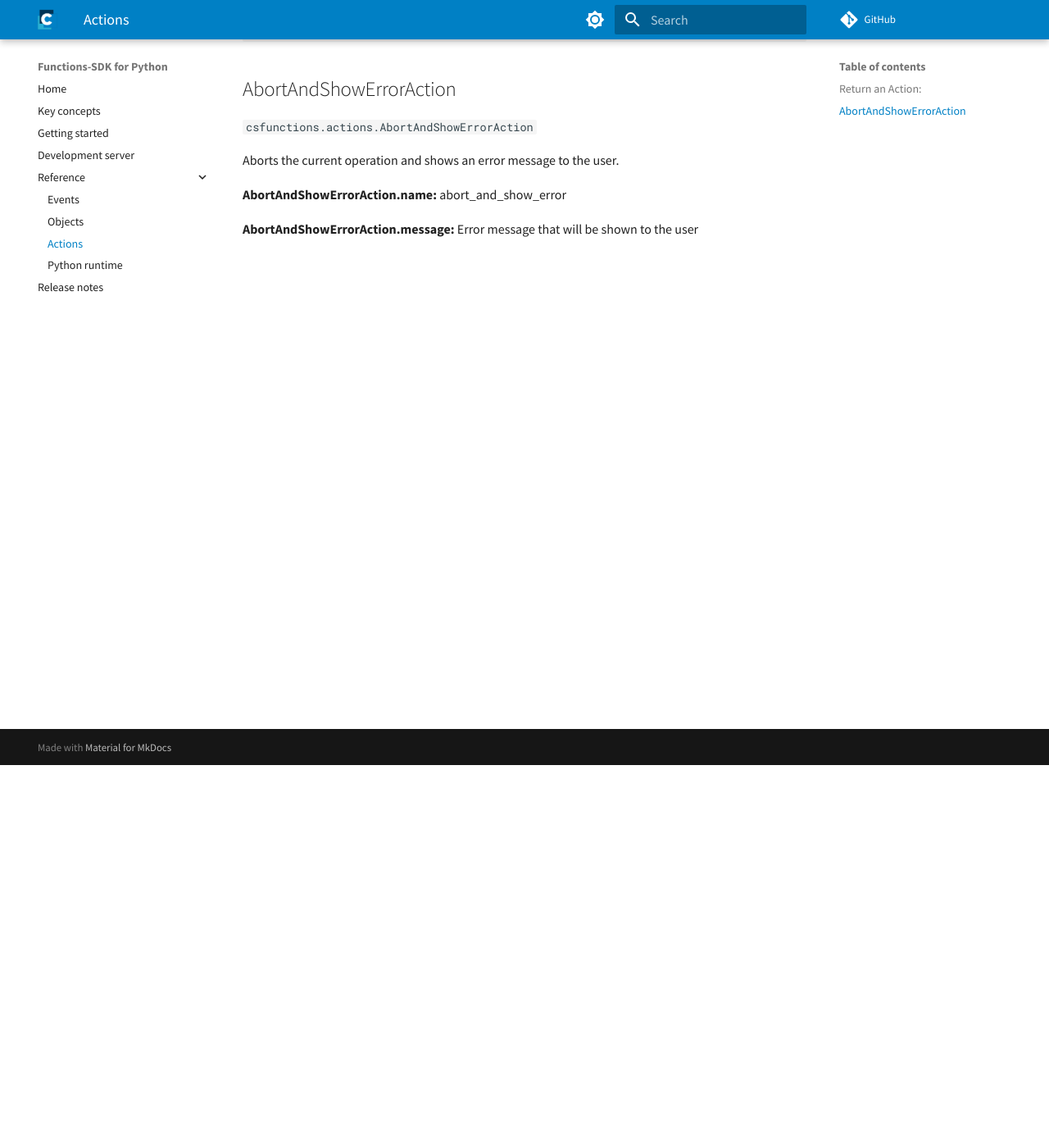
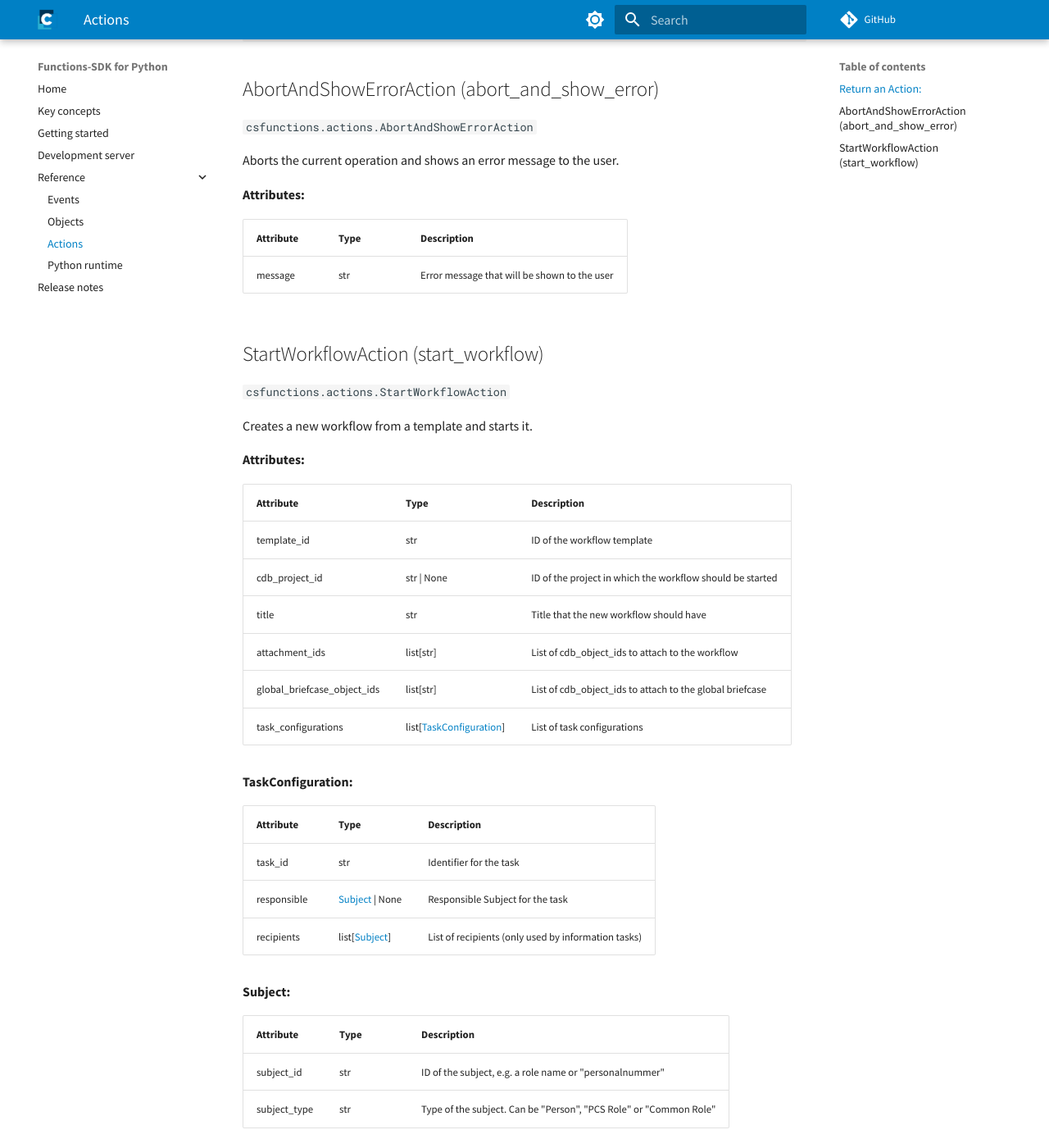
Before and after one commit to cslab/functions-sdk-python, an MkDocs documentation site: the page built from docs/reference/actions.md, in a window 1280 px wide and 1400 px high, scrolled down 467 px. Shown: the whole window at 82% size. Built offline with MkDocs 1.6.1 and Material for MkDocs 9.7.7, drawn with Linux system fonts in a browser that asks for light colours; comment, search, counter and statistics services are not loaded.

Commit message:
add docs

````diff
--- a/docs/reference/actions.md
+++ b/docs/reference/actions.md
@@ -12,13 +12,48 @@ def my_function(metadata, event, service):
     return AbortAndShowErrorAction(message="Custom error message.")
 ```
 
-## AbortAndShowErrorAction
+## AbortAndShowErrorAction (abort_and_show_error)
 
 `csfunctions.actions.AbortAndShowErrorAction`
 
 Aborts the current operation and shows an error message to the user.
 
+**Attributes:**
 
-**AbortAndShowErrorAction.name:** abort_and_show_error
+|Attribute|Type|Description|
+|-|-|-|
+|message|str|Error message that will be shown to the user|
 
-**AbortAndShowErrorAction.message:** Error message that will be shown to the user
+## StartWorkflowAction (start_workflow)
+
+`csfunctions.actions.StartWorkflowAction`
+
+Creates a new workflow from a template and starts it.
+
+
+
+**Attributes:**
+
+|Attribute|Type|Description|
+|-|-|-|
+|template_id|str|ID of the workflow template|
+|cdb_project_id|str \| None|ID of the project in which the workflow should be started|
+|title|str|Title that the new workflow should have|
+|attachment_ids|list[str]|List of cdb_object_ids to attach to the workflow|
+|global_briefcase_object_ids|list[str]|List of cdb_object_ids to attach to the global briefcase|
+|task_configurations|list[[TaskConfiguration](actions.md#TaskConfiguration)]|List of task configurations|
+
+**TaskConfiguration:**
+
+|Attribute|Type|Description|
+|-|-|-|
+|task_id|str|Identifier for the task|
+|responsible|[Subject](actions.md#Subject) \| None|Responsible Subject for the task|
+|recipients|list[[Subject](actions.md#Subject)]|List of recipients  (only used by information tasks)|
+
+**Subject:**
+
+|Attribute|Type|Description|
+|-|-|-|
+|subject_id|str|ID of the subject, e.g. a role name or "personalnummer"|
+|subject_type|str|Type of the subject. Can be "Person", "PCS Role" or "Common Role"|
````
